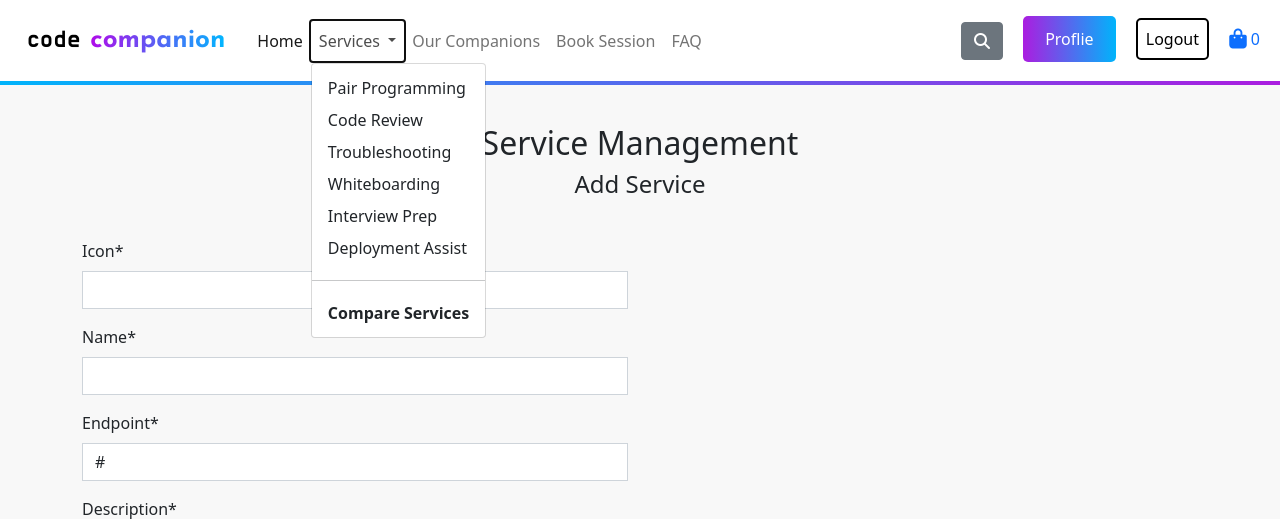
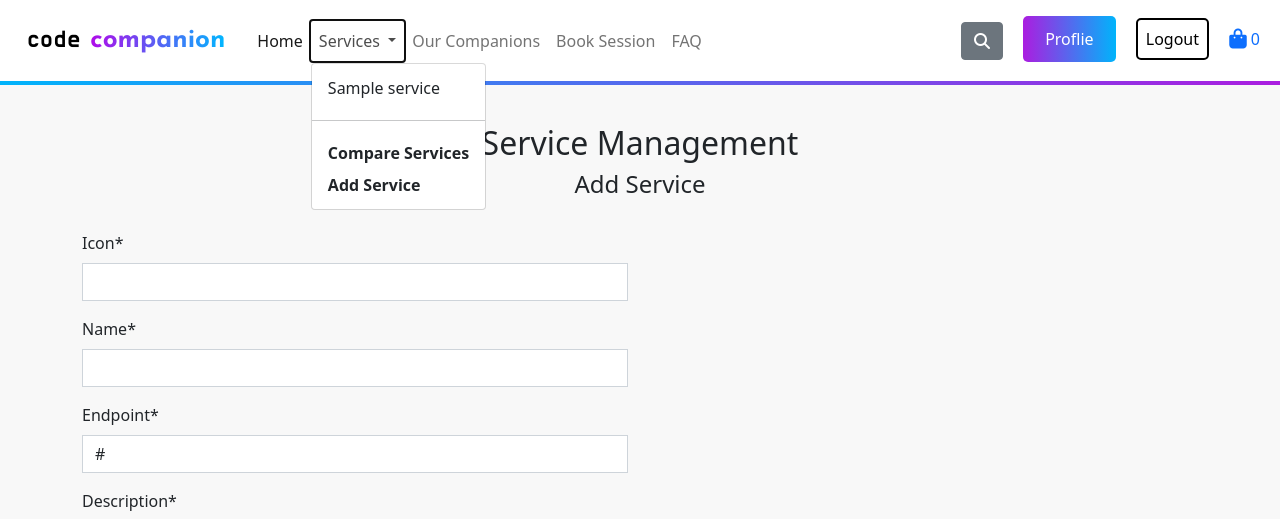
Before and after one commit to rbsam176/ms4-codecompanion, a Django app: page /services/add/ in a window 1280 px wide, after a click on "Services". Shown: the top 519 px of the page. Run offline with Django 3.2, Linux system fonts and the light colour scheme; a user stored in the database is signed in; tables that the repository leaves empty hold one stand-in row (values such as "Sample post"); some libraries are stand-ins or nearby versions.

Commit message:
added 'add service' functionality for superusers

```diff
--- a/codecompanion/services/templates/services/add_service.html
+++ b/codecompanion/services/templates/services/add_service.html
@@ -16,7 +16,7 @@
     <div class="container">
         <div class="row">
             <div class="col-6 mb-5">
-                <form method="POST" action="{% url 'add_service' %}" class="form mb-2"></form>
+                <form method="POST" action="{% url 'add_service' %}" class="form mb-2">
                     {% csrf_token %}
                     {{ form | crispy }}
                     <a href="{% url 'compare_services' %}">Cancel</a>
--- a/codecompanion/services/views.py
+++ b/codecompanion/services/views.py
@@ -1,4 +1,5 @@
-from django.shortcuts import get_object_or_404, render, redirect
+from django.shortcuts import get_object_or_404, render, redirect, reverse
+from django.contrib import messages
 
 from .models import Service, PriceType
 from .forms import ServiceForm
@@ -27,7 +28,17 @@ def service_detail(request, endpoint):
 
 def add_service(request):
 	""" Add a service to the store """
-	form = ServiceForm()
+	if request.method == 'POST':
+		form = ServiceForm(request.POST)
+		if form.is_valid():
+			form.save()
+			messages.success(request, 'Successfully added service')
+			return redirect(reverse('add_service'))
+		else:
+			messages.error(request, 'Failed to add service')
+	else:
+		form = ServiceForm()
+
 	template = 'services/add_service.html'
 	context = {
 		'form': form,
--- a/codecompanion/templates/base.html
+++ b/codecompanion/templates/base.html
@@ -50,14 +50,16 @@
                 Services
               </a>
               <ul class="dropdown-menu" aria-labelledby="navbarDropdownMenuLink">
-                <li><a class="dropdown-item" href="#">Pair Programming</a></li>
-                <li><a class="dropdown-item" href="#">Code Review</a></li>
-                <li><a class="dropdown-item" href="#">Troubleshooting</a></li>
-                <li><a class="dropdown-item" href="#">Whiteboarding</a></li>
-                <li><a class="dropdown-item" href="#">Interview Prep</a></li>
-                <li><a class="dropdown-item" href="#">Deployment Assist</a></li>
+                {% for service in services %}
+                  <li><a class="dropdown-item" href="{% url 'service_detail' service.endpoint %}" class="text-muted mb-1 sub-link">{{ service }}</a></li>
+                {% endfor %}
                 <hr>
                 <li><a class="dropdown-item" href="{% url 'compare_services' %}"><strong>Compare Services</strong></a></li>
+                {% if request.user.is_authenticated %}
+                  {% if request.user.is_superuser %}
+                    <li><a class="dropdown-item" href="{% url 'add_service' %}"><strong>Add Service</strong></a></li>
+                  {% endif %}
+                {% endif %}
               </ul>
             </li>
             <a class="nav-link" href="#">Our Companions</a>
@@ -65,8 +67,8 @@
             <a class="nav-link" href="#">FAQ</a>
             <div class="col-12 col-md-8 d-block d-lg-none">
               <form method="GET" action="{% url 'search' %}" class="input-group my-3">
-                <input type="text" class="form-control form-control-lg search-input" name="q" placeholder="Enter service/companion name" aria-label="Enter service/companion name" aria-describedby="button-addon2">
-                <button type="submit" class="btn btn-hero" type="button" id="button-addon2">Search</button>
+                <input type="text" class="form-control form-control-lg search-input" name="q" placeholder="Enter service/companion name" aria-label="Enter service/companion name" aria-describedby="button-search-mobile">
+                <button type="submit" class="btn btn-hero" type="button" id="button-search-mobile">Search</button>
               </form>
             </div>
             {% if request.user.is_authenticated %}
@@ -99,8 +101,8 @@
           <div class="col-lg-7 col-xl-8"></div>
           <div class="col-lg-5 col-xl-4">
             <form method="GET" action="{% url 'search' %}" class="input-group mb-3">
-              <input type="text" class="form-control form-control-lg search-input" name="q" placeholder="Enter service/companion name" aria-label="Enter service/companion name" aria-describedby="button-addon2">
-              <button type="submit" class="btn btn-hero" type="button" id="button-addon2">Search</button>
+              <input type="text" class="form-control form-control-lg search-input" name="q" placeholder="Enter service/companion name" aria-label="Enter service/companion name" aria-describedby="button-search-desktop">
+              <button type="submit" class="btn btn-hero" type="button" id="button-search-desktop">Search</button>
             </form>
           </div>
         </div>
@@ -141,7 +143,7 @@
           <div class="col mt-4 text-center text-md-start">
             <h4 class="text-light">Services</h4>
             {% for service in services %}
-              <a href="{{ service.endpoint }}" class="text-muted mb-1 sub-link">{{ service }}</a><br>
+              <a href="{% url 'service_detail' service.endpoint %}" class="text-muted mb-1 sub-link">{{ service }}</a><br>
             {% endfor %}
             <a href="{% url 'compare_services' %}" class="text-muted mb-1 sub-link">Compare Services</a>
           </div>
```
Also changed, not shown: codecompanion/profiles/views.py (+4 -7 lines).
